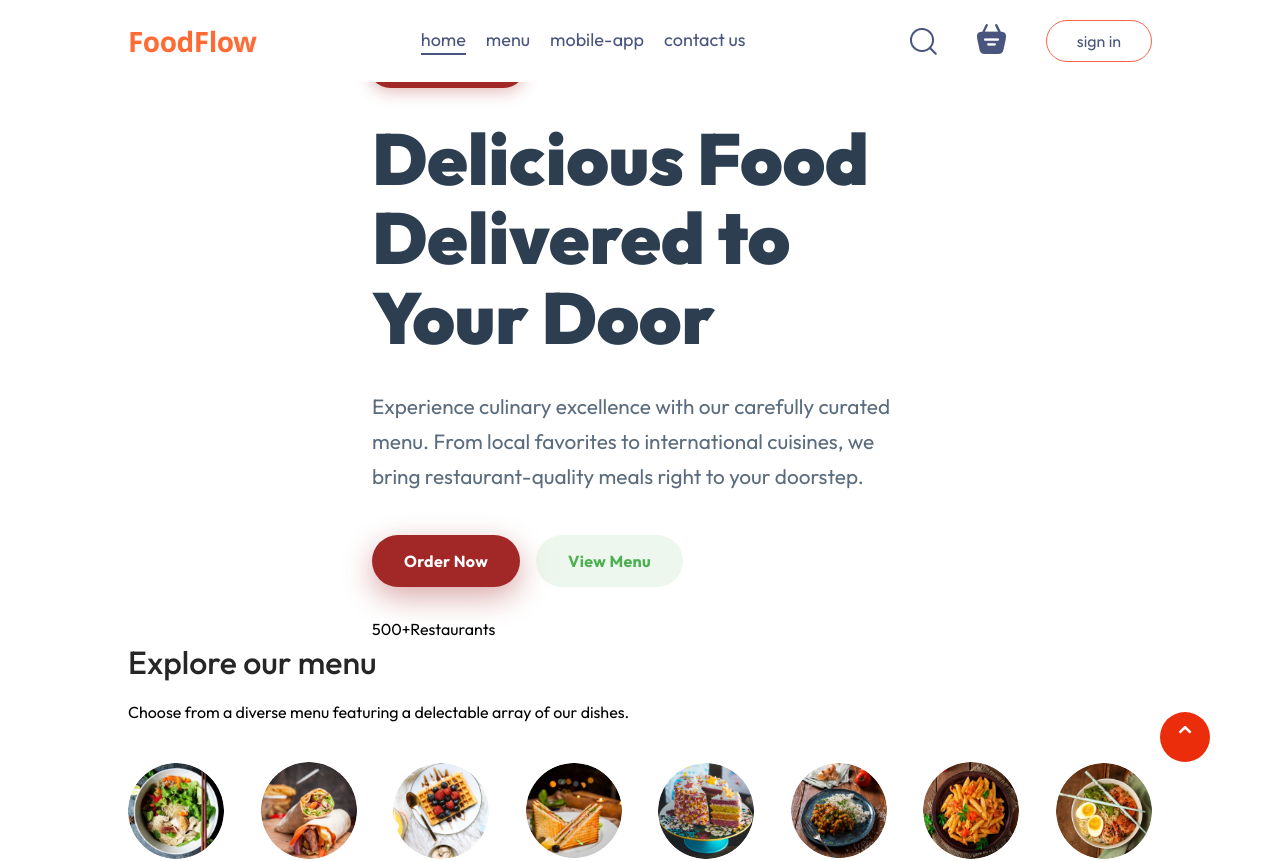
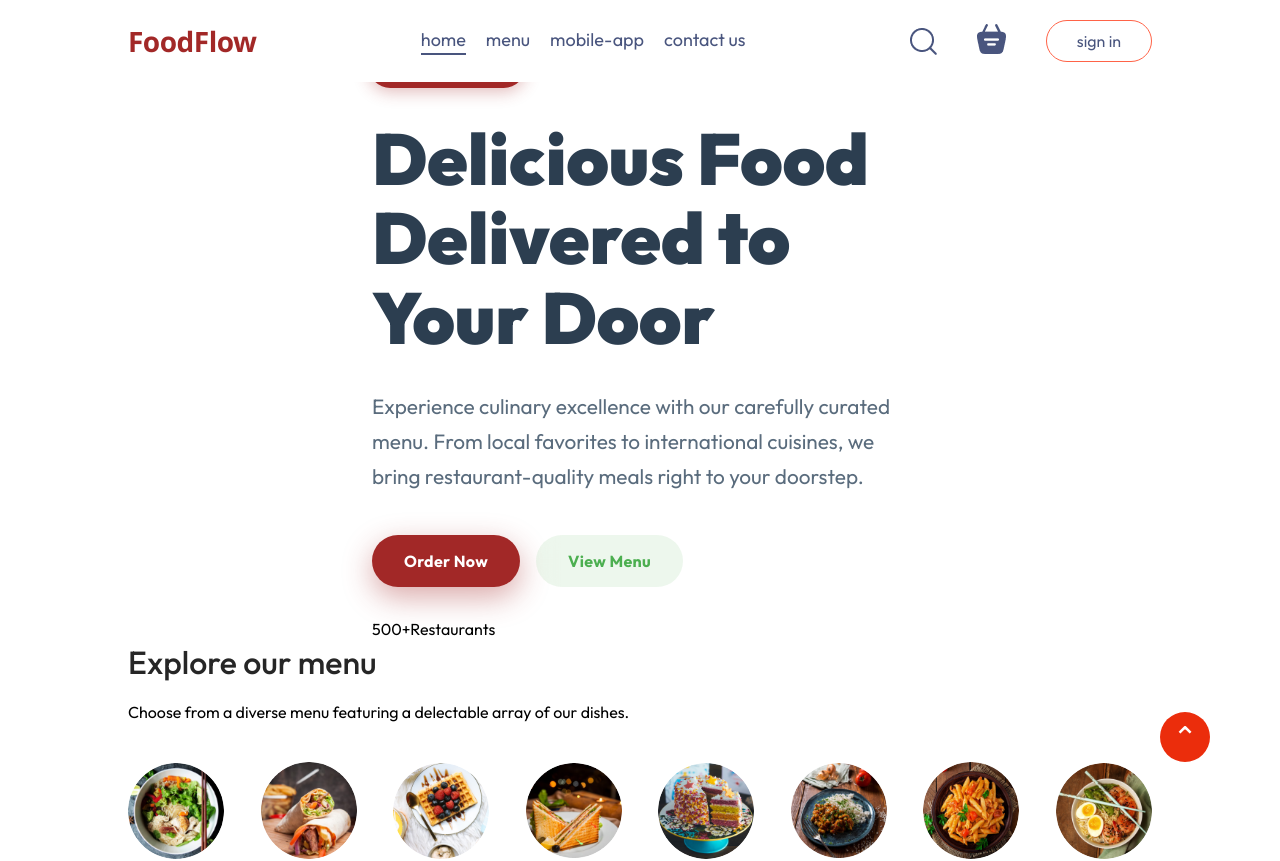
Before and after one commit to BYIRINGIRO-Samuel/FoodFlow, a React (Vite) app: page / in a window 1280 px wide. Shown: the top 861 px of the page. Built offline with nearby package versions, Linux system fonts and the light colour scheme; a web font is replaced by a local one.

Commit message:
Update navbar logo color to match theme

```diff
--- a/src/components/Navbar/Navbar.css
+++ b/src/components/Navbar/Navbar.css
@@ -7,7 +7,7 @@
 .navbar .logo-text{
     font-size: 28px;
     font-weight: bold;
-    color: #ff6b35;
+    color: #A22827;
     text-decoration: none;
     font-family: 'Segoe UI', Tahoma, Geneva, Verdana, sans-serif;
     letter-spacing: -0.5px;
@@ -15,7 +15,7 @@
 }
 
 .navbar .logo-text:hover{
-    color: #ff5722;
+    color: #4CAF50;
     transform: scale(1.05);
 }
 .navbar-menu{
```
